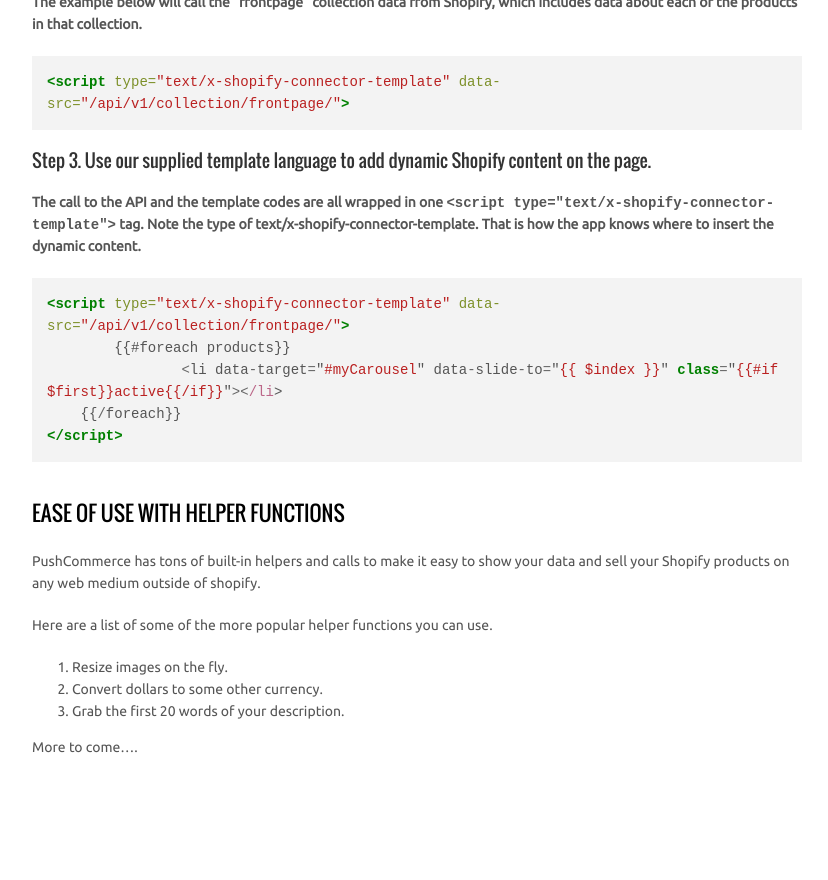
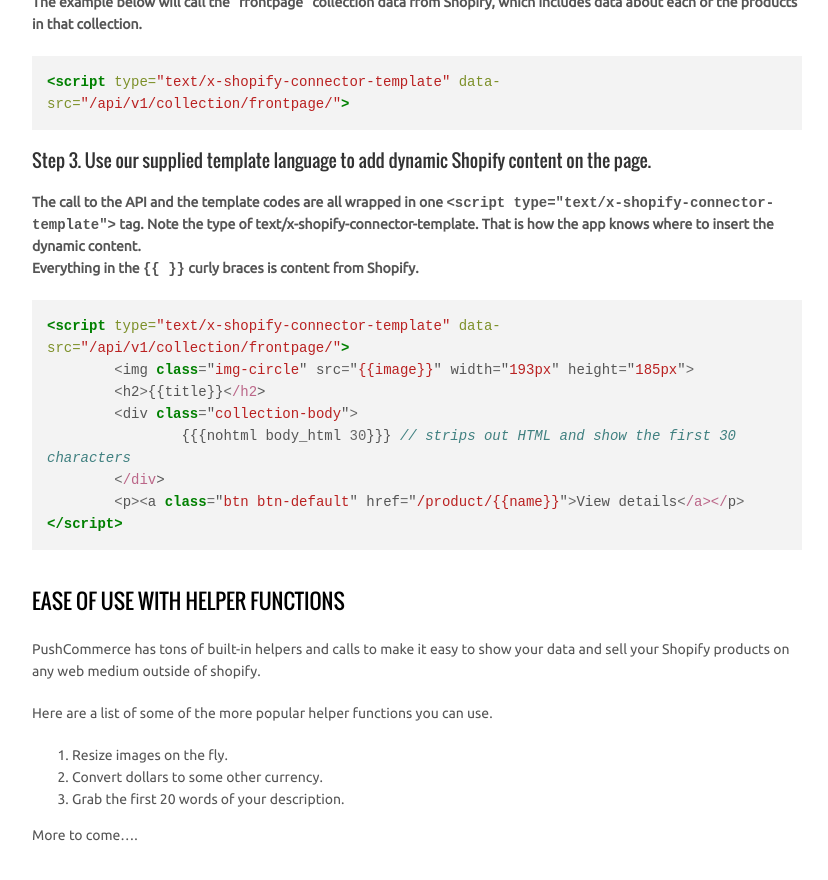
Before and after one commit to mkeplinger/mkeplinger.github.io, a Jekyll site: the page built from index.html, in a window 1280 px wide and 900 px high, scrolled down 664 px. Shown: the top 880 px of the window, without its empty margins (343-1171 px from the left). Built offline with Jekyll 4.4.1, drawn with Linux system fonts in a browser that asks for light colours; nearby versions of some CDN libraries; Markdown is read by kramdown in place of the engine named in the settings.

Commit message:
new page content

````diff
--- a/index.html
+++ b/index.html
@@ -28,13 +28,17 @@
 ```
 
 #### Step 3.  Use our supplied template language to add dynamic Shopify content on the page.
-__The call to the API and the template codes are all wrapped in one `<script type="text/x-shopify-connector-template">` tag.  Note the type of text/x-shopify-connector-template.  That is how the app knows where to insert the dynamic content.__
+__The call to the API and the template codes are all wrapped in one `<script type="text/x-shopify-connector-template">` tag.  Note the type of text/x-shopify-connector-template.  That is how the app knows where to insert the dynamic content.
+Everything in the `{{ }}` curly braces is content from Shopify.__
 
 ```html
 <script type="text/x-shopify-connector-template" data-src="/api/v1/collection/frontpage/">
-	{{#foreach products}}
-		<li data-target="#myCarousel" data-slide-to="{{ $index }}" class="{{#if $first}}active{{/if}}"></li>
-    {{/foreach}}
+	<img class="img-circle" src="{{image}}" width="193px" height="185px">
+	<h2>{{title}}</h2>
+	<div class="collection-body">
+		{{{nohtml body_html 30}}} // strips out HTML and show the first 30 characters
+	</div>
+	<p><a class="btn btn-default" href="/product/{{name}}">View details</a></p>
 </script>
 ```
 
````
Also changed, not shown: getting-started/deployment-planning/index.html (added, +11 -0 lines).
